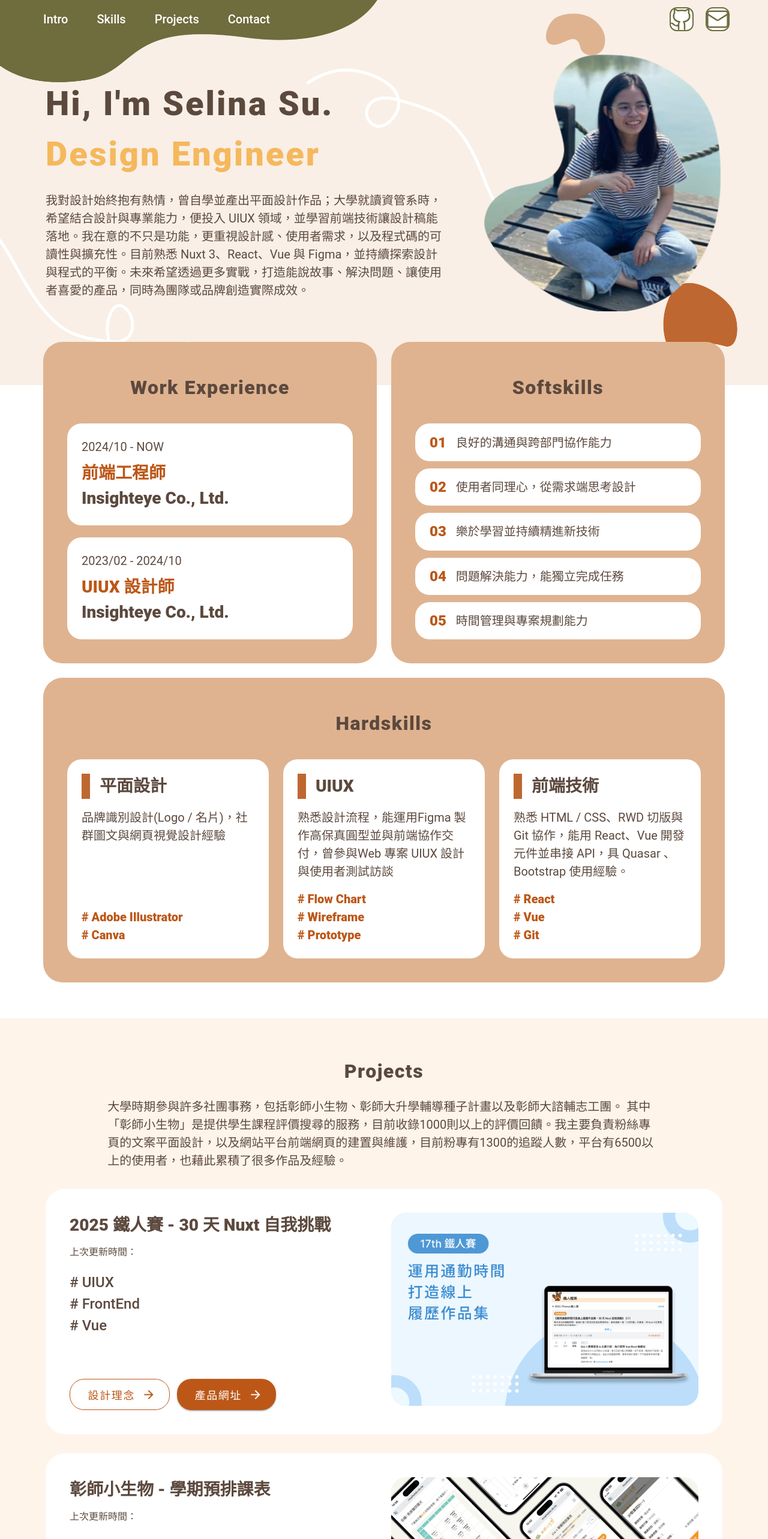
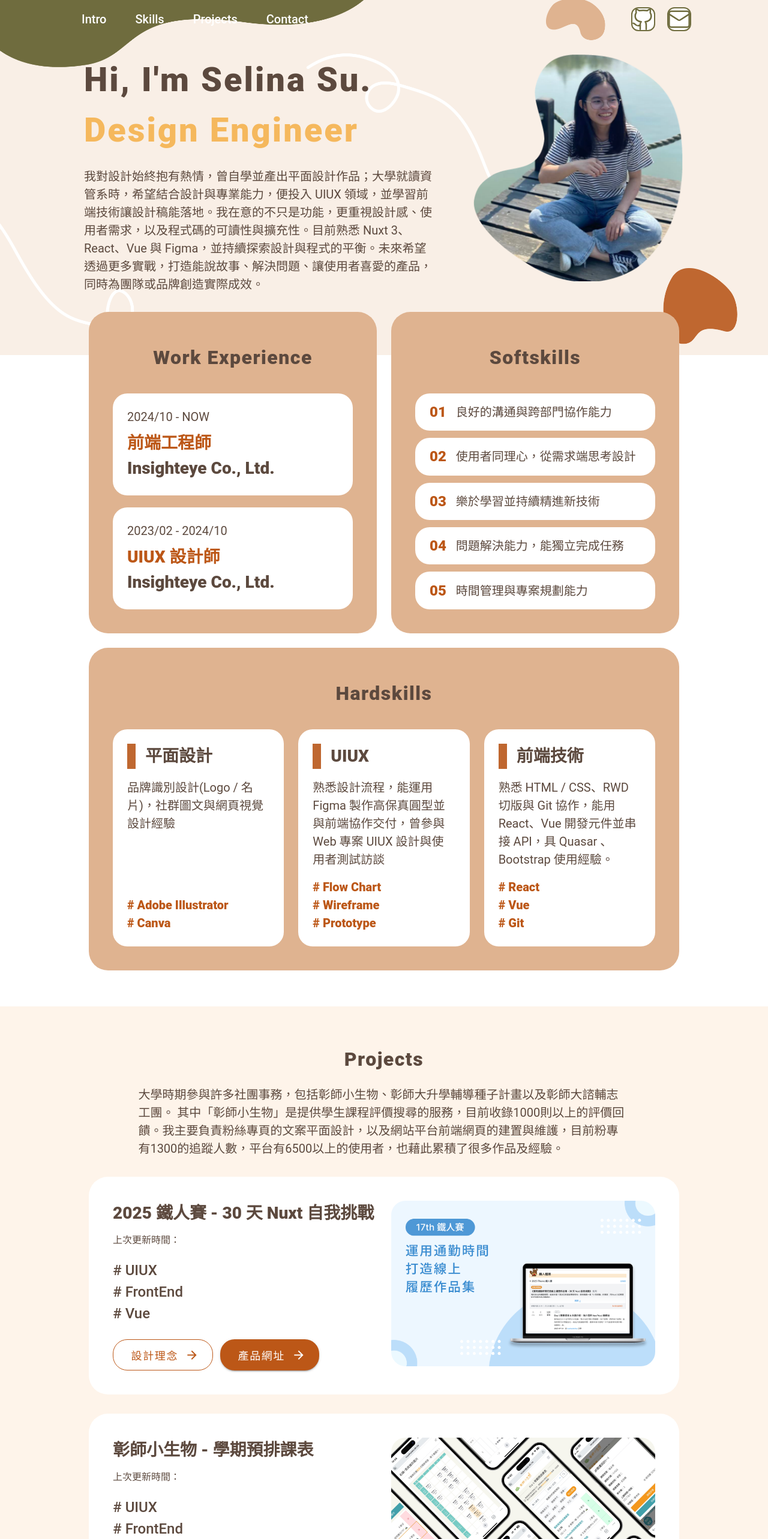
Before and after one commit to supeihau/my-portfolio-2025, a Nuxt app: page / in a window 1280 px wide. Shown: the top 2566 px of the page at 60% size. Built offline with nearby package versions, Linux system fonts and the light colour scheme; no server answers.

Commit message:
fix: update padding on scss

```diff
--- a/assets/scss/app.scss
+++ b/assets/scss/app.scss
@@ -122,8 +122,9 @@ html, body {
   border-radius: 16px !important;
 }
 
-@media (max-width: 992px) {
-  .custom-padding-lg {
-    padding: 82px !important;
+.custom-px-lg {
+  @media screen and (min-width: 960px) {
+    padding-left: 128px !important;
+    padding-right: 128px !important;
   }
 }
--- a/components/contact/contact.vue
+++ b/components/contact/contact.vue
@@ -14,7 +14,7 @@
     ></v-alert>
   </div>
   <section id="contact">
-    <div class="px-md-12 px-lg-16 px-7 py-16" >
+    <div class="custom-px-lg px-md-12 px-7 py-16" >
       <div class="text-brown mb-3 text-center"
         :class="isDesktop ? 'text-h2-small-semi-bold': 'text-h4-semi-bold'">
           Personal Information
--- a/components/intro.vue
+++ b/components/intro.vue
@@ -1,6 +1,6 @@
 <template>
     <section id="intro">
-        <v-row class="px-md-12 px-lg-16 px-8 custom-bg">
+        <v-row class="custom-px-lg px-md-12 px-8 custom-bg custom-padding-lg">
             <v-col cols="12" sm="6" md="6" lg="7" class="d-flex align-center pa-0 pl-lg-6">
                 <div class="d-flex flex-column align-start justify-start">
                     <div class="text-brown"
--- a/components/navbar.vue
+++ b/components/navbar.vue
@@ -1,5 +1,5 @@
 <template>
-  <v-app-bar class="px-lg-16 px-3 d-flex justify-space-between align-center custom-border-bottom"
+  <v-app-bar class="custom-px-lg px-3 d-flex justify-space-between align-center custom-border-bottom"
     :class="navBg ? 'bg-main-yellow' : 'bg-transparent'"
     elevation="0"
   >
--- a/components/projects/projects.vue
+++ b/components/projects/projects.vue
@@ -1,6 +1,6 @@
 <template>
   <section id="projects">
-    <div class="px-md-12 px-lg-16 px-7 py-16 bg-light-yellow">
+    <div class="custom-px-lg px-md-12 px-7 py-16 bg-light-yellow">
         <div class="text-brown mb-3 text-center"
             :class="isDesktop ? 'text-h2-small-semi-bold': 'text-h4-semi-bold'">
             Projects
@@ -10,7 +10,7 @@
             大學時期參與許多社團事務，包括彰師小生物、彰師大升學輔導種子計畫以及彰師大諮輔志工團。 其中「彰師小生物」是提供學生課程評價搜尋的服務，目前收錄1000則以上的評價回饋。我主要負責粉絲專頁的文案平面設計，以及網站平台前端網頁的建置與維護，目前粉專有1300的追蹤人數，平台有6500以上的使用者，也藉此累積了很多作品及經驗。
         </div>
 
-        <div v-for="(project, index) in visibleProjects" :key="index" class="px-lg-3">
+        <div v-for="(project, index) in visibleProjects" :key="index" class="px-lg-5">
             <ProjectCard :project="project"></ProjectCard>
         </div>
 
--- a/components/skills/skills.vue
+++ b/components/skills/skills.vue
@@ -1,6 +1,6 @@
 <template>
     <section id="skills">
-        <v-row class="px-md-12 px-lg-13 px-5 custom-top-effect" align="stretch">
+        <v-row class="custom-px-lg px-md-12 px-5 custom-top-effect" align="stretch">
             <v-col cols="12" sm="6" md="6" lg="6" class="pl-lg-8">
                 <div
                     class="d-flex flex-column align-center justify-start bg-light-orange fill-height"
```
